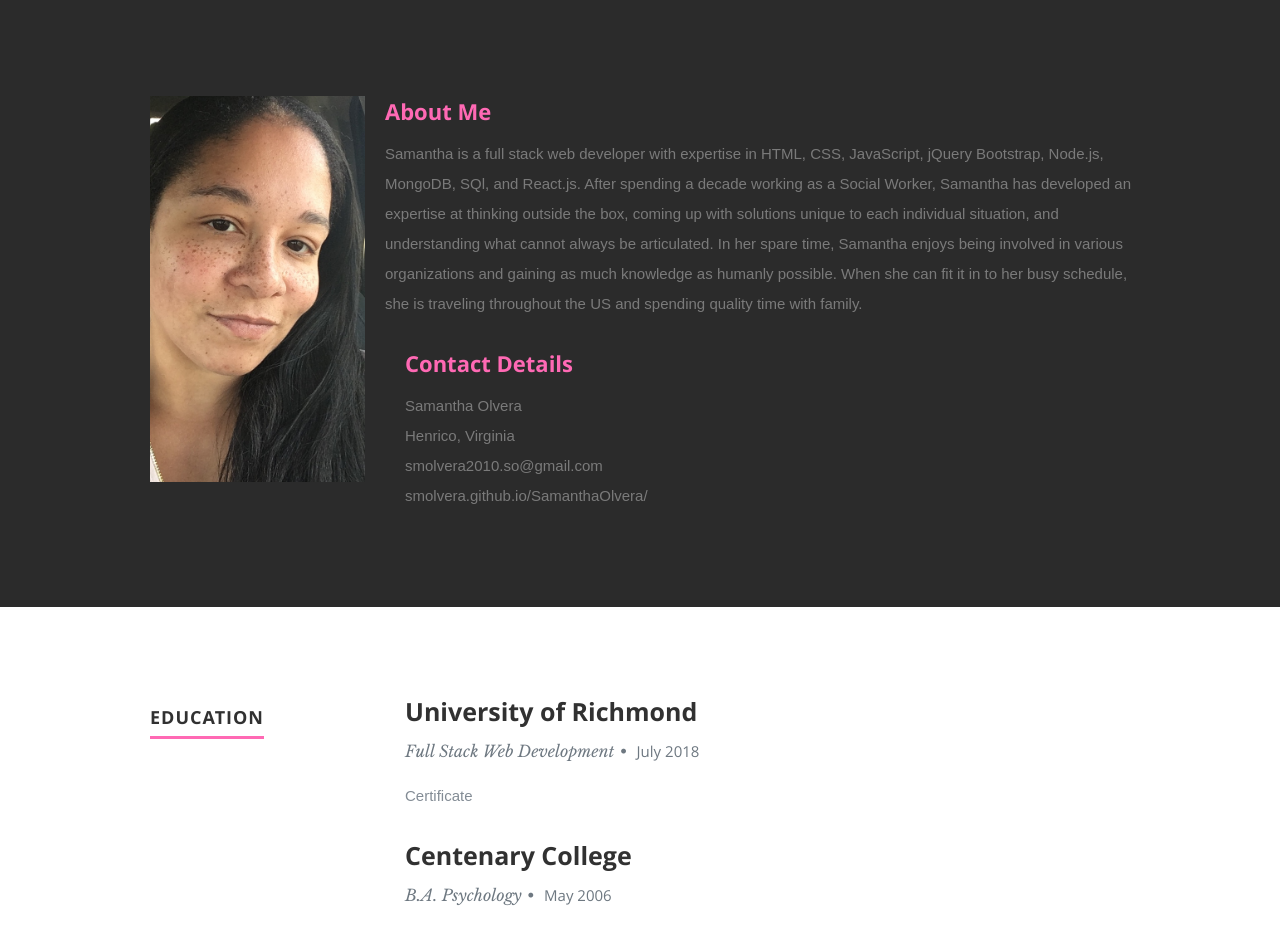
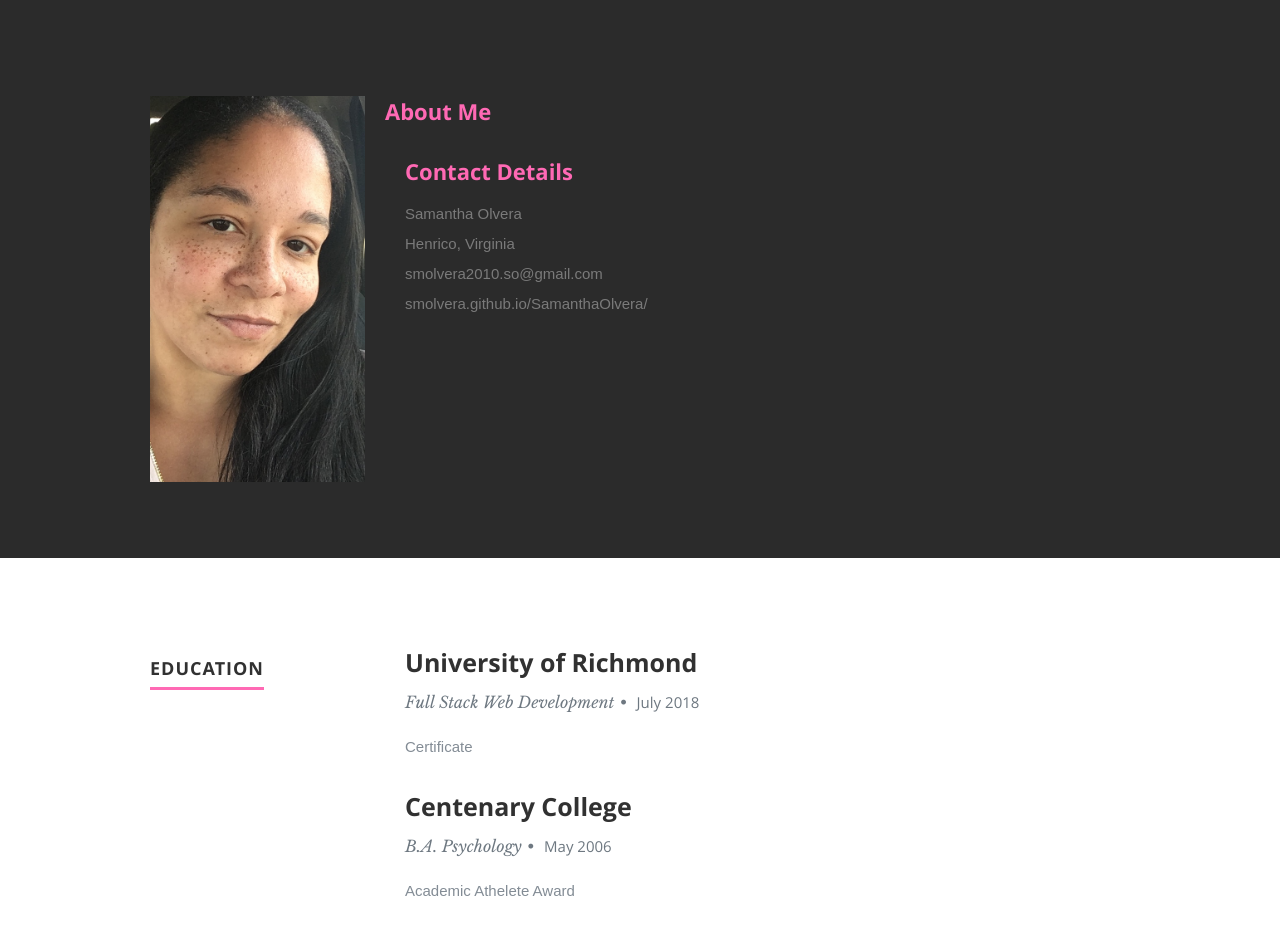
Before and after one commit to smolvera/SamanthaOlvera, a React (Create React App) app: page / in a window 1280 px wide. Shown: the part 800-1732 px from the top of the page. Built offline with nearby package versions, Linux system fonts and the light colour scheme.

Commit message:
markdown resume

```diff
--- a/src/components/About/About.js
+++ b/src/components/About/About.js
@@ -13,7 +13,7 @@ export default class About extends Component {
           </div>
           <div className = "nine columns main-col" > </div>
           <h2> About Me </h2>
-          <p> {resumeData.aboutme} </p>
+          <p> {resumeData.aboutme.p1} </p>
           <div className = "row" >
             <div className = "columns contact-details" >
               <h2> Contact Details </h2>
--- a/src/resumeData.js
+++ b/src/resumeData.js
@@ -15,7 +15,7 @@ let resumeData = {
         "className": "fa fa-linkedin"
       }
     ],
-    "aboutme": "Samantha is a full stack web developer with expertise in HTML, CSS, JavaScript, jQuery Bootstrap, Node.js, MongoDB, SQl, and React.js. After spending a decade working as a Social Worker, Samantha has developed an expertise at thinking outside the box, coming up with solutions unique to each individual situation, and understanding what cannot always be articulated. \n In her spare time, Samantha enjoys being involved in various organizations and gaining as much knowledge as humanly possible. When she can fit it in to her busy schedule, she is traveling throughout the US and spending quality time with family.",
+    "aboutme": "Samantha is a full stack web developer with expertise in HTML, CSS, JavaScript, jQuery Bootstrap, Node.js, MongoDB, SQl, and React.js. After spending a decade working as a Social Worker, Samantha has developed an expertise at thinking outside the box, coming up with solutions unique to each individual situation, and understanding what cannot always be articulated. In her spare time, Samantha enjoys being involved in various organizations and gaining as much knowledge as humanly possible. When she can fit it in to her busy schedule, she is traveling throughout the US and spending quality time with family.",
     "address": "Henrico, Virginia",
     "website": "smolvera.github.io/SamanthaOlvera/",
     "education": [{
```
Also changed, not shown: 1 other file (tests, documents, lock files or other folders).
